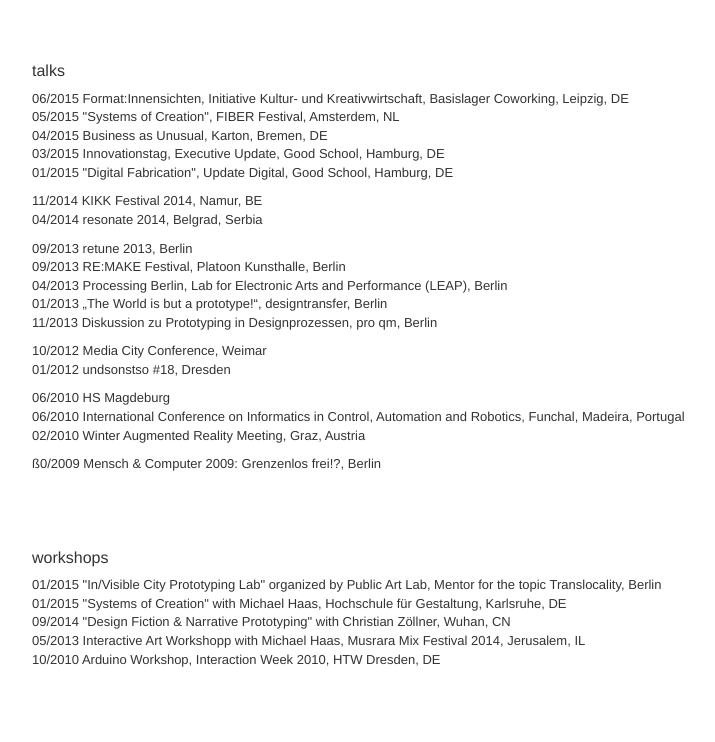
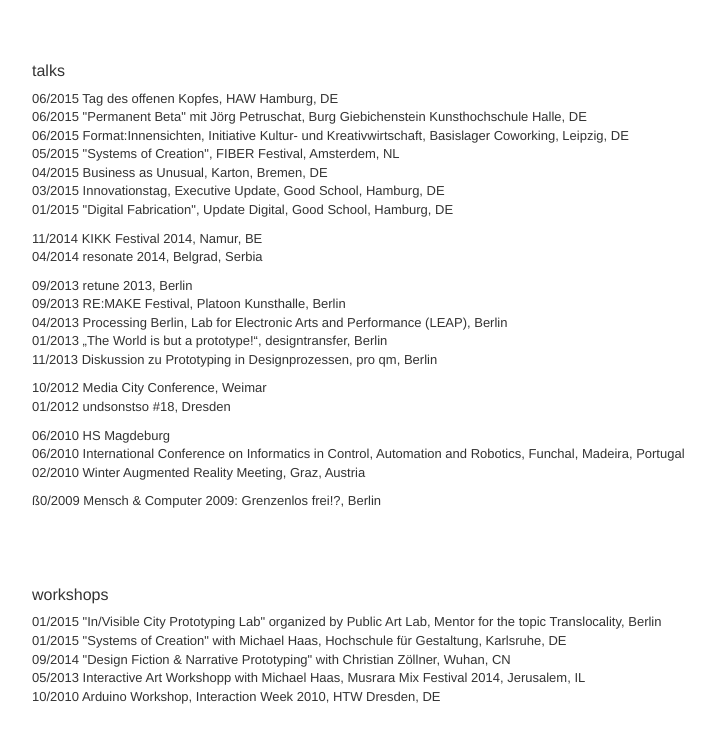
Before and after one commit to julianadenauer/julianadenauer.de, a plain HTML site: page info.html in a window 1280 px wide. Shown: the part 1116-1858 px from the top of the page, without its empty margins (233-948 px from the left). Drawn offline with Linux system fonts and the light colour scheme.

Commit message:
vortrag an der burg und beim tag des offenen kopfes

```diff
--- a/info.html
+++ b/info.html
@@ -94,6 +94,8 @@
                         <h2>talks</h2>
                         <p>
                             <ul>
+                                <li>06/2015 Tag des offenen Kopfes, HAW Hamburg, DE</li>
+                                <li>06/2015 "Permanent Beta" mit Jörg Petruschat, Burg Giebichenstein Kunsthochschule Halle, DE</li>
                                 <li>06/2015 Format:Innensichten, Initiative Kultur- und Kreativwirtschaft, Basislager Coworking, Leipzig, DE</li>
                                 <li>05/2015 "Systems of Creation", FIBER Festival, Amsterdem, NL</li>
                                 <li>04/2015 Business as Unusual, Karton, Bremen, DE</li>
```
